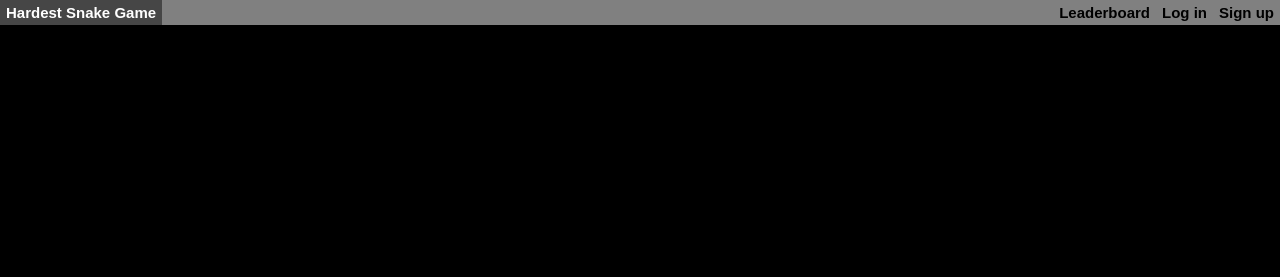
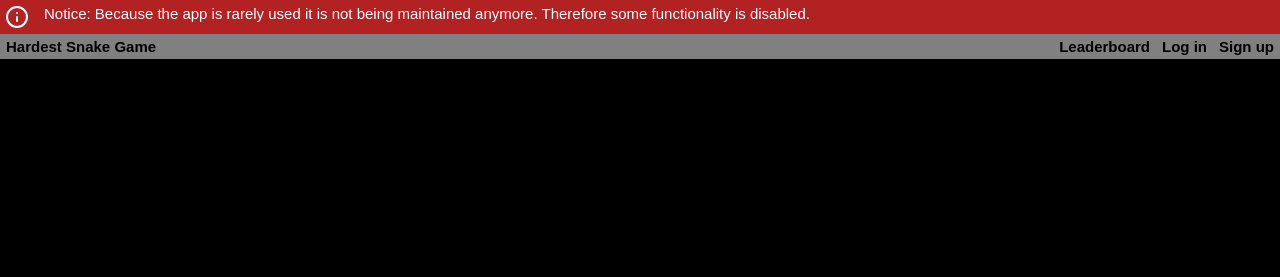
Before and after one commit to Jelka33/hardest-snake-game, a plain HTML site: page index.html in a window 1280 px wide. Shown: the top 277 px of the page. Drawn offline with nearby package versions, Linux system fonts and the light colour scheme; no server answers.

Commit message:
Added "not maintained" notice

```diff
--- a/index.html
+++ b/index.html
@@ -20,6 +20,20 @@
         <style>
             * {
                 font-family: Arial, Helvetica, sans-serif;
+            }
+
+            .notice-bar {
+                background-color:firebrick;
+                padding: 5px;
+                display: flex;
+                column-gap: 15px;
+            }
+
+            .notice-txt {
+                color: white;
+                font-size: 15px;
+                padding: 0px;
+                margin: 0px;
             }
 
             p {
@@ -217,6 +231,10 @@
         </style>
     </head>
     <body style="margin:0;">
+        <div class="notice-bar">
+            <img src="images/info.svg" />
+            <p class="notice-txt">Notice: Because the app is rarely used it is not being maintained anymore. Therefore some functionality is disabled.</p>
+        </div>
         <div class="top-nav-bar">
             <a href="/hardest-snake-game/" id="logout-btn"><button onclick="logout()">Logout</button></a>
             <a href="account-info.html" id="acc-info-btn"><button></button></a>
```
Also changed, not shown: images/info.svg (added).
